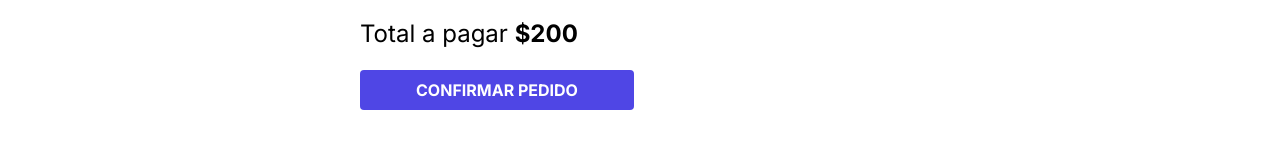
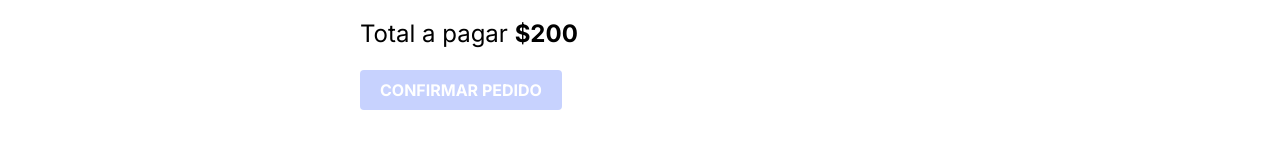
Before and after one commit to angela-001-g/Quioscomida, a Next.js app in the folder quioscoapp/: page /total in a window 1280 px wide. Shown: the part 390-538 px from the top of the page. Built offline with nearby package versions, Linux system fonts and the light colour scheme; no server answers; the database is empty.

Commit message:
evitar el envio del form si no hay pedido

```diff
--- a/quioscoapp/app/total/page.js
+++ b/quioscoapp/app/total/page.js
@@ -1,15 +1,34 @@
 'use client'
 
 import Layout from "../../layout/Layout"
-
+import { useEffect, useCallback } from "react"
+import useQuiosco from "../../hooks/useQuiosco"
 
 export default function Total() {
+
+    const { pedido } = useQuiosco()
+
+    const comprobarPedido = useCallback(() => {
+        return pedido.length === 0
+    }, [pedido])
+
+    useEffect(() => {
+        comprobarPedido()
+    }, [pedido, comprobarPedido])
+
+    const colocarOrden = e => {
+        e.preventDefault()
+        console.log('Enviando ordeen...')
+    }
+
     return(
         <>
         <Layout >
             <h1 className="text-4xl font-black" >Total y Confirma pedido</h1>
             <p className="text-2xl my-10" >Confirma tu pedido a continuación</p>
-            <form>
+            <form
+                onSubmit={colocarOrden}
+            >
                 <div>
                     <label
                       htmlFor="nombre"
@@ -30,8 +49,10 @@ export default function Total() {
                 </div>
                 <div className="mt-5" >
                     <input
-                        className="bg-indigo-600 w-full lg:w-auto px-5 py-2 rounded uppercase font-bold text-white text-center "
-                        value="confirmar pedido"
+                        type="submit"
+                        className={` w-full lg:w-auto px-5 py-2 rounded uppercase font-bold text-white text-center ${comprobarPedido() ? 'bg-indigo-200' : 'bg-indigo-600 hover:bg-indigo-800 '}`}
+                        value="Confirmar pedido"
+                        disabled={comprobarPedido()}
                     />
                 </div>
             </form>
```
